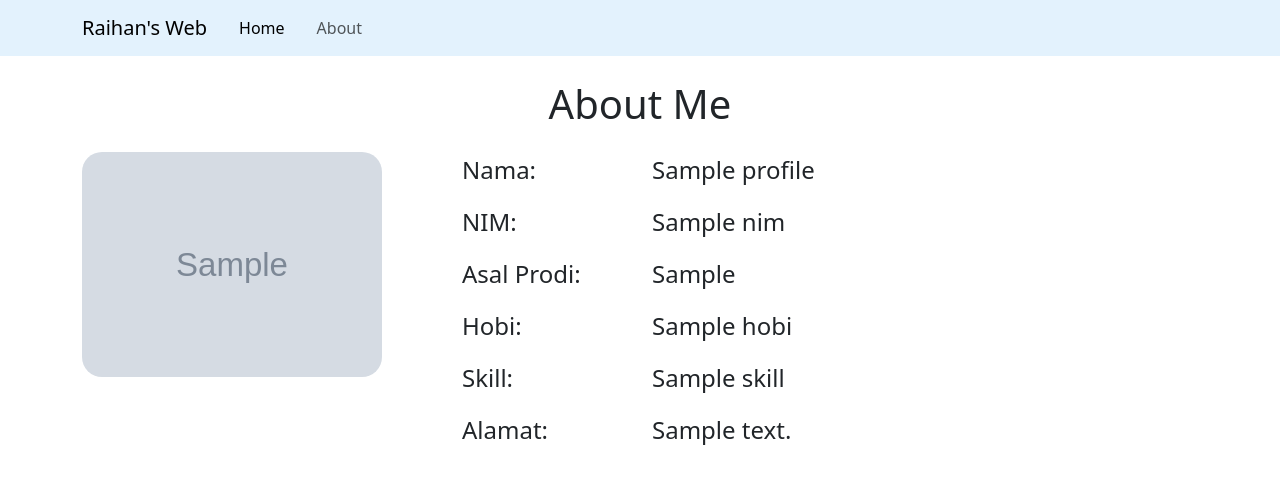
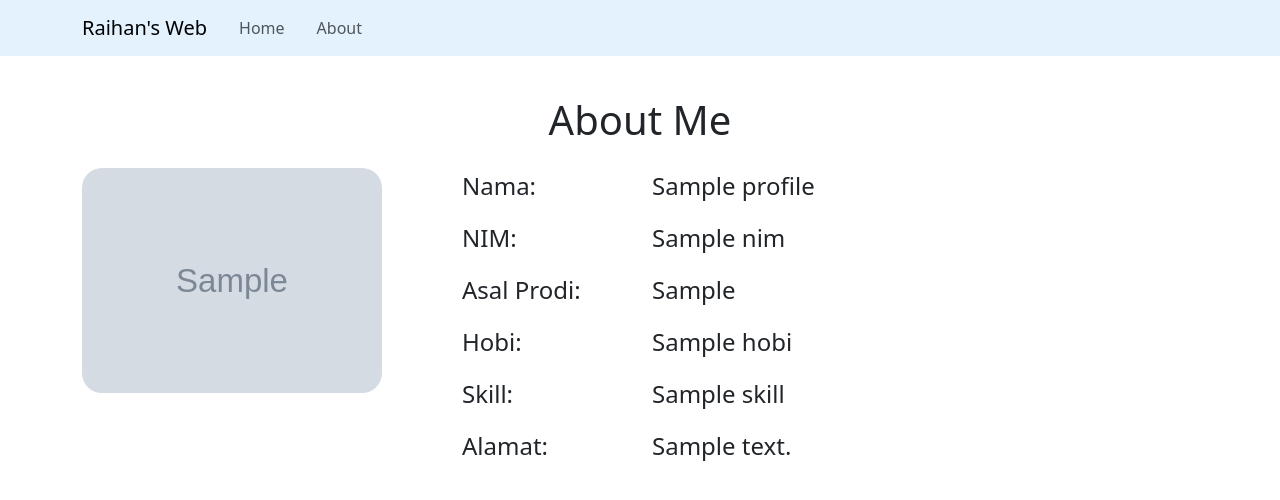
Before and after one commit to raihan2030/Pemrograman-Web-II, a CodeIgniter 4 app: the page made by Praktikum-6/PRAK601/app/Views/pages/about.php in a window 1280 px wide. Shown: the top 500 px of the page. Run offline with PHP 8.4 and a stand-in for CodeIgniter, Linux system fonts and the light colour scheme; the template is opened without the code that fills it: most values are stand-ins (such as "Sample title", 1, 10 or a date in 2020); grey boxes marked "Sample" are stand-in pictures; data that the repository does not hold is empty; some libraries are stand-ins or nearby versions.

Commit message:
revisi dikit

```diff
--- a/Praktikum-6/PRAK601/app/Views/layout/navbar.php
+++ b/Praktikum-6/PRAK601/app/Views/layout/navbar.php
@@ -4,10 +4,10 @@
         <div class="collapse navbar-collapse" id="navbarNav">
             <ul class="navbar-nav">
                 <li class="nav-item me-3">
-                    <a class="nav-link active" aria-current="page" href="<?= base_url('/home'); ?>">Home</a>
+                    <a class="nav-link <?php if($title == 'Home') {echo 'active';} ?>" aria-current="page" href="<?= base_url('/home'); ?>">Home</a>
                 </li>
                 <li class="nav-item me-3">
-                    <a class="nav-link" href="<?= base_url('/about'); ?>">About</a>
+                    <a class="nav-link <?php if($title == 'About Me') {echo 'active';} ?>" href="<?= base_url('/about'); ?>">About</a>
                 </li>
             </ul>
         </div>
--- a/Praktikum-6/PRAK601/app/Views/pages/about.php
+++ b/Praktikum-6/PRAK601/app/Views/pages/about.php
@@ -1,7 +1,7 @@
 <?= $this->extend('layout/template'); ?>
 
 <?= $this->section('content'); ?>
-<div class="container mt-2">
+<div class="container mt-4">
     <div class="row">
         <div class="col">
             <div class="row py-3">
```
